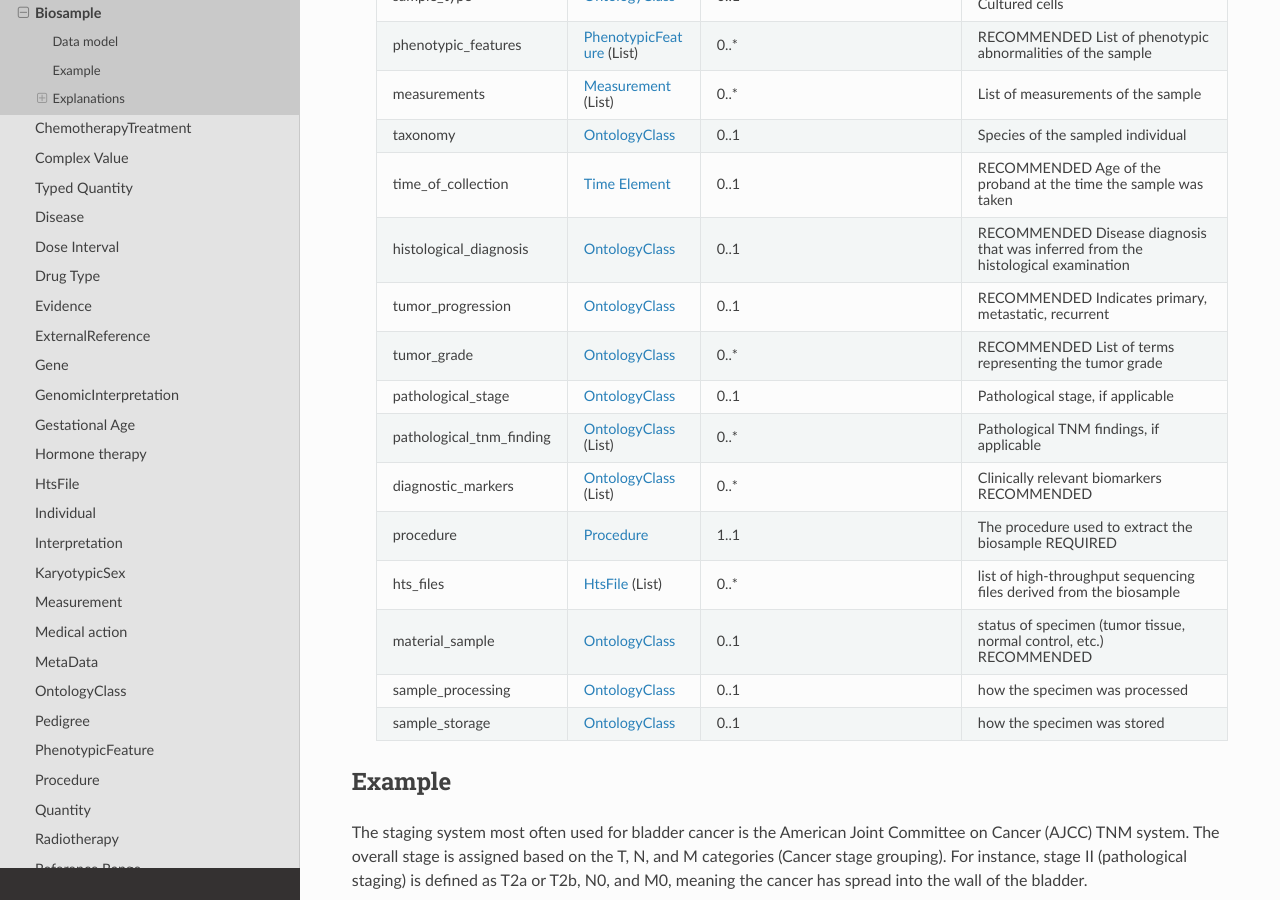
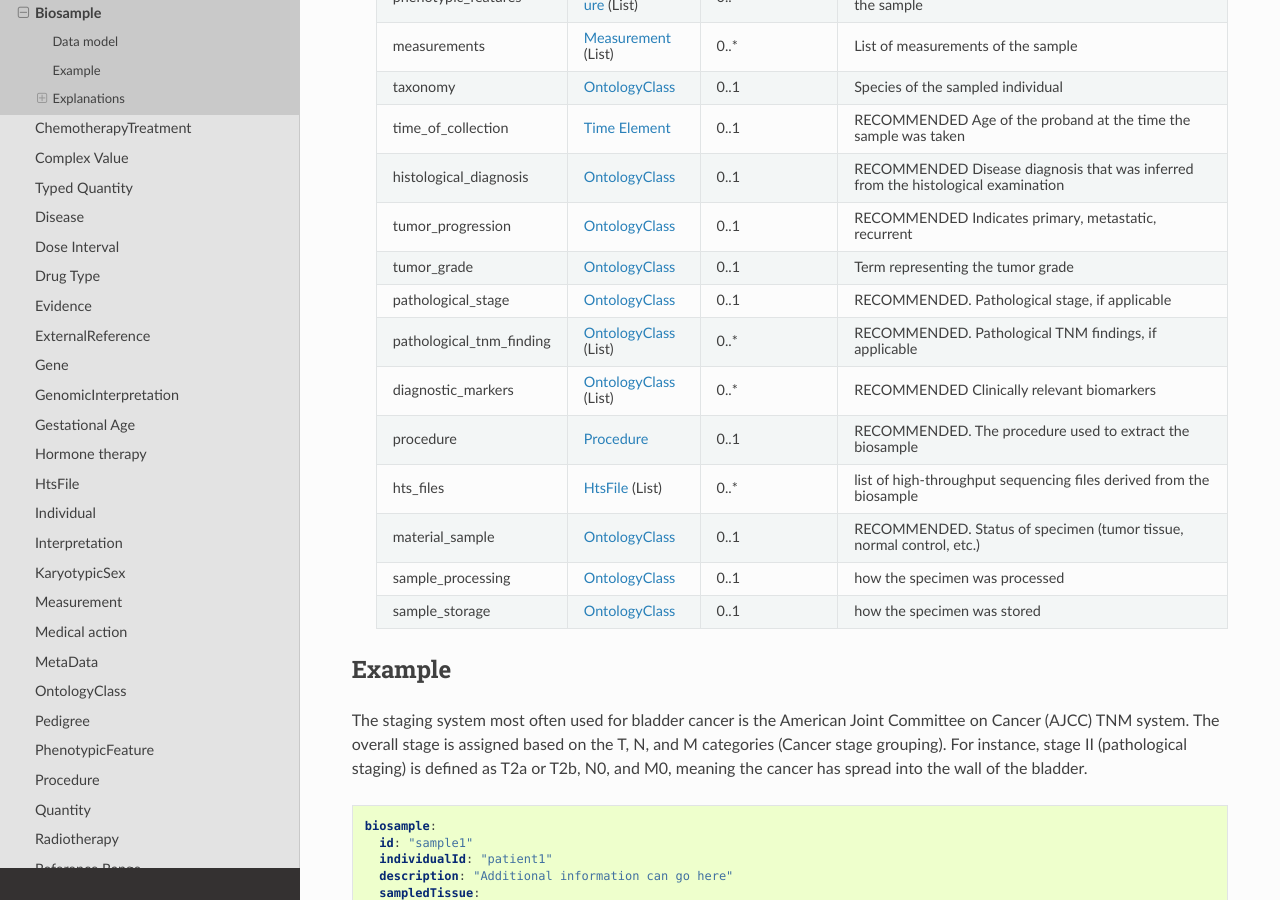
Before and after one commit to phenopackets/phenopacket-schema, a Sphinx documentation site: the page built from docs/biosample.rst, in a window 1280 px wide and 900 px high, scrolled down 634 px. Built offline with Sphinx 7.4.7 and the Read the Docs theme 2.0.0, drawn with Linux system fonts in a browser that asks for light colours; pages that are not in the unit, such as notebooks, are missing from menus.

Commit message:
Update biosample.rst

```diff
--- a/docs/biosample.rst
+++ b/docs/biosample.rst
@@ -73,24 +73,24 @@ Data model
      - RECOMMENDED Indicates primary, metastatic, recurrent
    * - tumor_grade
      - :ref:`rstontologyclass`
-     - 0..*
-     - RECOMMENDED List of terms representing the tumor grade
+     - 0..1
+     - Term representing the tumor grade
    * - pathological_stage
      - :ref:`rstontologyclass`
      - 0..1
-     - Pathological stage, if applicable
+     - RECOMMENDED. Pathological stage, if applicable
    * - pathological_tnm_finding
      - :ref:`rstontologyclass` (List)
      - 0..*
-     - Pathological TNM findings, if applicable
+     - RECOMMENDED. Pathological TNM findings, if applicable
    * - diagnostic_markers
      - :ref:`rstontologyclass` (List)
      - 0..*
-     - Clinically relevant biomarkers RECOMMENDED
+     - RECOMMENDED Clinically relevant biomarkers
    * - procedure
      - :ref:`rstprocedure`
-     - 1..1
-     - The procedure used to extract the biosample REQUIRED
+     - 0..1
+     - RECOMMENDED. The procedure used to extract the biosample
    * - hts_files
      - :ref:`rsthtsfile` (List)
      - 0..*
@@ -98,7 +98,7 @@ Data model
    * - material_sample
      - :ref:`rstontologyclass`
      - 0..1
-     - status of specimen (tumor tissue, normal control, etc.) RECOMMENDED
+     - RECOMMENDED. Status of specimen (tumor tissue, normal control, etc.)
    * - sample_processing
      - :ref:`rstontologyclass`
      - 0..1
```
Also changed, not shown: other parts of docs/biosample.rst (+1 -1 lines).
